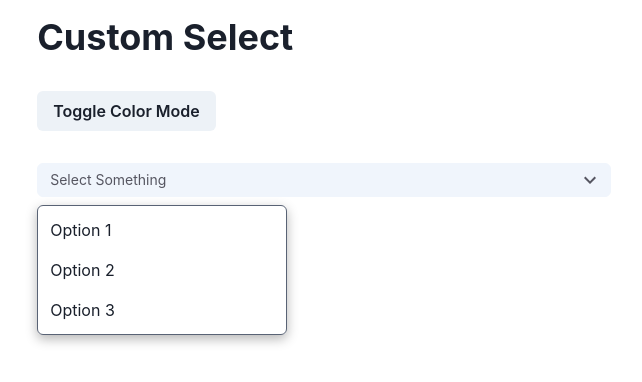
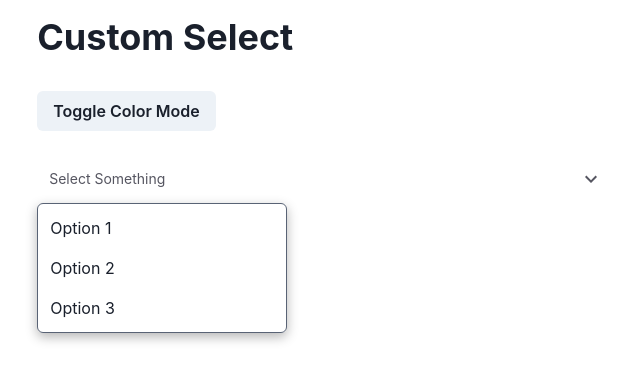
Before and after one commit to Tolu-Mals/genki-custom-select, a React (Create React App) app: page / in a window 1280 px wide. Shown: the top 382 px of the page, without its empty margins (316-958 px from the left). Built offline with nearby package versions, Linux system fonts and the light colour scheme.

Commit message:
feat: add focus state styles for unstyled variant

```diff
--- a/src/Select/selectButton.tsx
+++ b/src/Select/selectButton.tsx
@@ -104,10 +104,20 @@ const SelectButton = () => {
 
   const UnstyledVariantStyle = {
     light: {
+        "&:focus": {
+          border: "1px solid #2F80ED",
+          boxShadow: "rgb(49 130 206) 0px 0.5px",
+        },
         color: "#565661",
+        outline: "none"
     },
     dark: {
+        "&:focus": {
+          borderColor: "#2F80ED",
+          boxShadow: "rgb(49 130 206) 0px 0.5px",
+        },
         color: "#C7C7C7",
+        outline: "none"
     }
   };
 
@@ -148,7 +158,7 @@ const SelectButton = () => {
   }
 
 
-  const buttonStyle = Object.assign({}, smStyle.button, FilledVariantStyle.light);
+  const buttonStyle = Object.assign({}, smStyle.button, UnstyledVariantStyle.light);
 
   return (
     <Flex sx={buttonStyle} justify="space-between" align="center" mb={2} tabIndex="0">
```
